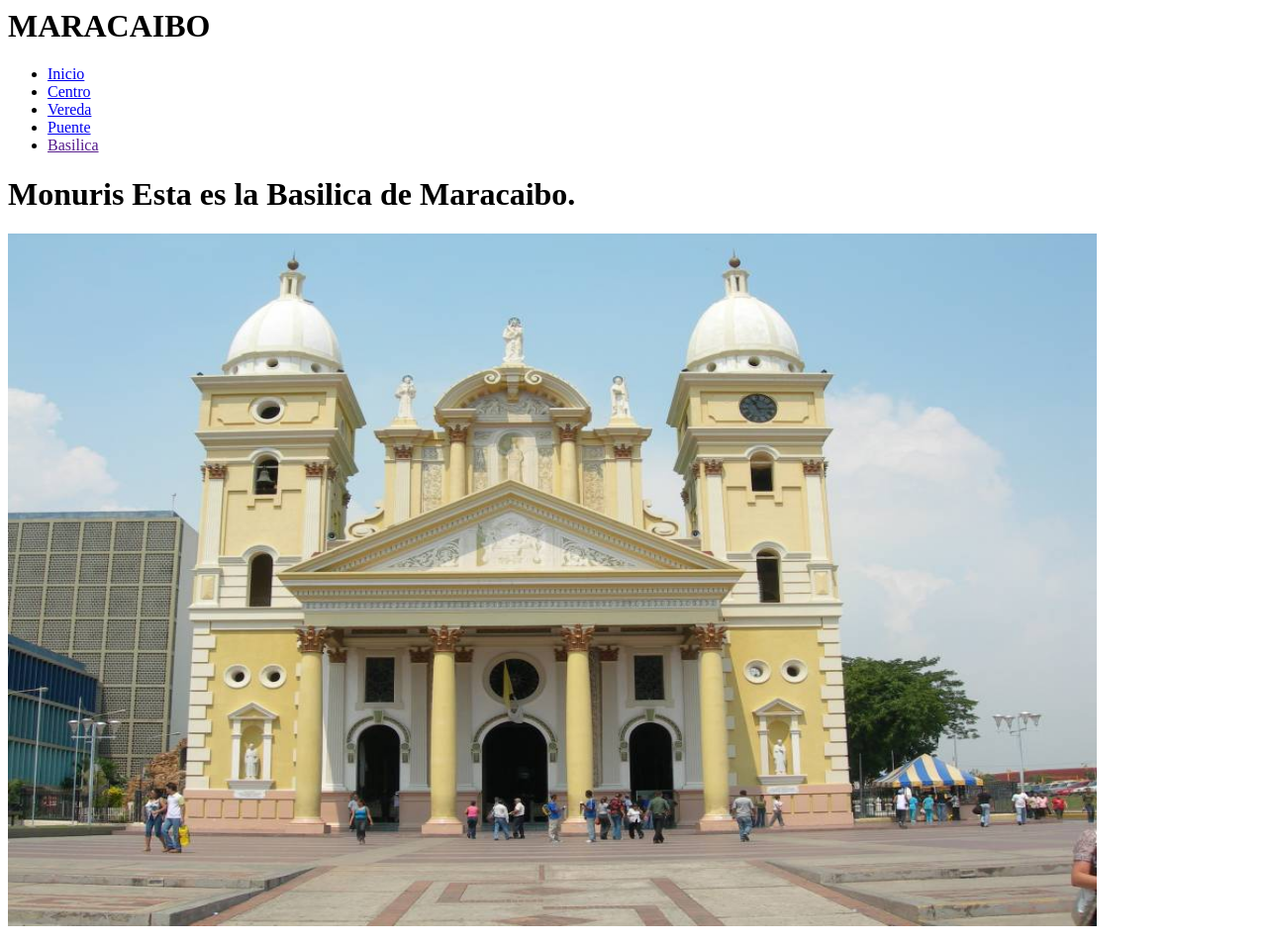
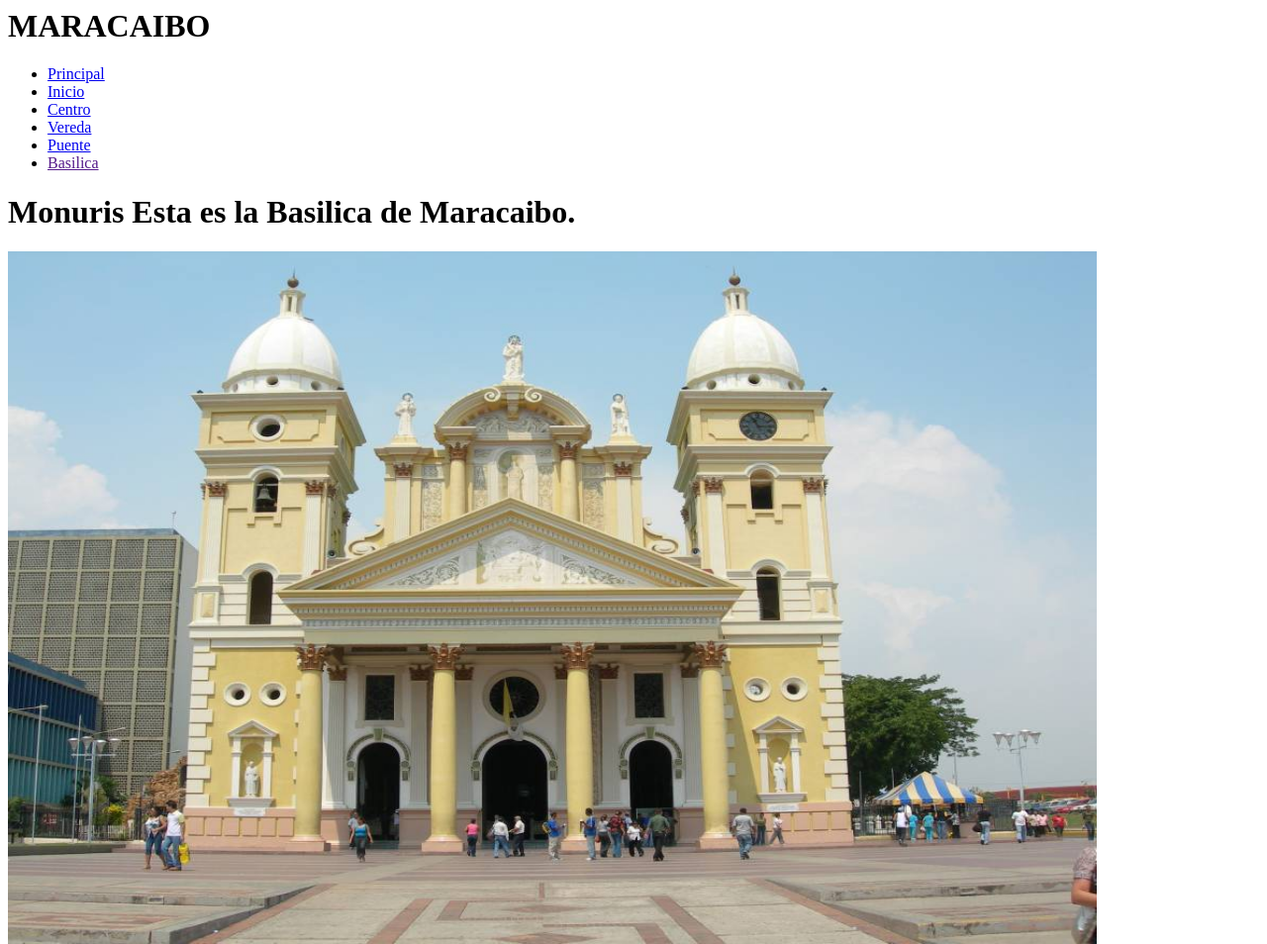
Before and after one commit to StivenXP/YadStg, a plain HTML site: page Basilica.html in a window 1280 px wide. Shown: the whole page at 99% size. Drawn offline with Linux system fonts and the light colour scheme.

Commit message:
Add Principal link to Basilica.html navigation

```diff
--- a/Basilica.html
+++ b/Basilica.html
@@ -4,6 +4,7 @@
 	<body>
 		<h1>MARACAIBO</h1>
 		<ul>
+			<li><a href="../YadStg">Principal</a></li>
 			<li><a href="../index.html">Inicio</a></li>
 			<li><a href="Centro.html">Centro</a></li>
 			<li><a href="Vereda.html">Vereda</a></li>
```
